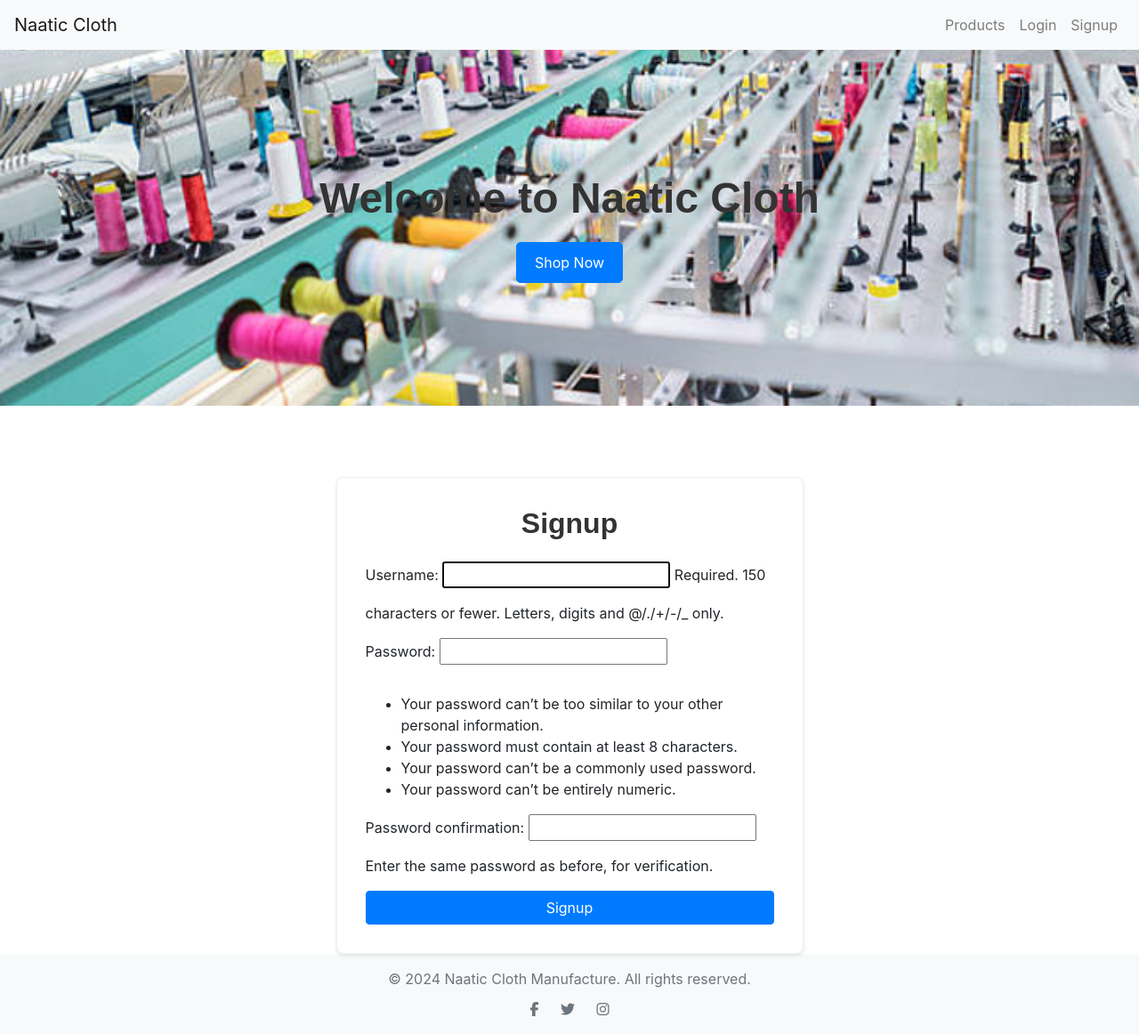
After one commit to Esubaalew/naaticApp, a Django app: page /signup/ in a window 1280 px wide. The commit adds this page. Shown: the whole page at 89% size. Run offline with Django 5.2, Linux system fonts and the light colour scheme; some libraries are stand-ins or nearby versions.

Commit message:
basicapp

```diff
--- a/naaticApp/settings.py
+++ b/naaticApp/settings.py
@@ -127,3 +127,7 @@
 # https://docs.djangoproject.com/en/5.1/ref/settings/#default-auto-field
 
 DEFAULT_AUTO_FIELD = 'django.db.models.BigAutoField'
+LOGIN_REDIRECT_URL = '/profile/'
+LOGOUT_REDIRECT_URL = '/'
+LOGIN_URL = '/login/'
+LOGOUT_URL = '/logout/'
--- a/shop/admin.py
+++ b/shop/admin.py
@@ -11,9 +11,9 @@
 
 
 class OrderAdmin(admin.ModelAdmin):
-    list_display = ['client_name', 'client_email', 'client_phone', 'quantity', 'total_price', 'ordered_at', 'status']
+    list_display = ['product', 'user', 'quantity', 'total_price', 'ordered_at', 'status']
     list_filter = ['ordered_at', 'status']
-    search_fields = ['client_name', 'client_email', 'client_phone']
+    search_fields = ['product', 'user']
     date_hierarchy = 'ordered_at'
 
 
--- a/shop/urls.py
+++ b/shop/urls.py
@@ -1,22 +1,24 @@
 from django.urls import path
 from django.conf.urls.static import static
+from django.contrib.auth import views as auth_views
 from django.conf import settings
 
 from shop import views
 
-import logging
 
-logger = logging.getLogger(__name__)
 urlpatterns = [
     path('', views.product_list, name='product_list'),
     path('order/<int:product_id>/', views.order_product, name='order_product'),
+    path('login/', auth_views.LoginView.as_view(template_name='login.html'), name='login'),
+    path('logout/', views.custom_logout_view, name='logout'),
+    path('signup/', views.SignupView.as_view(), name='signup'),
+    path('profile/', views.profile_view, name='profile'),
+    path('order_success/', views.order_success, name='order_success'),
+     path('edit-profile/', views.profile_view, name='edit_profile'),
+
 
 ]
 
 if settings.DEBUG:
     urlpatterns += static(settings.MEDIA_URL, document_root=settings.MEDIA_ROOT)
     urlpatterns += static(settings.STATIC_URL, document_root=settings.STATIC_ROOT)
-
-
-logger.debug(f"MEDIA_URL: {settings.MEDIA_URL}")
-logger.debug(f"MEDIA_ROOT: {settings.MEDIA_ROOT}")
--- a/shop/views.py
+++ b/shop/views.py
@@ -1,6 +1,12 @@
 from django.shortcuts import render, get_object_or_404, redirect
 from .models import Product, Order
-
+from django.views import View
+from django.contrib.auth.forms import UserCreationForm
+#import logingrequired
+from django.contrib.auth.decorators import login_required
+from django.contrib.auth import logout
+from django.contrib.auth.forms import UserChangeForm
+from django.contrib.auth import update_session_auth_hash
 
 def product_list(request):
     products = Product.objects.all()
@@ -12,13 +18,50 @@
     return render(request, 'product_detail.html', {'product': product})
 
 
+@login_required
 def order_product(request, product_id):
     product = get_object_or_404(Product, id=product_id)
     if request.method == 'POST':
-        # Handle the order form submission
-        quantity = int(request.POST.get('quantity', 1))
-        # Additional order processing logic
-        # Save the order or do whatever is needed
-        return redirect('product_detail', product_id=product.id)
+        quantity = int(request.POST.get('quantity'))
+        total_price = product.price * quantity
+        Order.objects.create(
+            product=product,
+            user=request.user,  # Use the logged-in user
+            quantity=quantity,
+            total_price=total_price
+        )
+        return redirect('order_success')  # Redirect to an order success page
+    return render(request, 'order.html', {'product': product})
+class SignupView(View):
+    def get(self, request):
+        form = UserCreationForm()
+        return render(request, 'signup.html', {'form': form})
 
-    return render(request, 'order_form.html', {'product': product})
+    def post(self, request):
+        form = UserCreationForm(request.POST)
+        if form.is_valid():
+            form.save()
+            return redirect('login')
+        return render(request, 'signup.html', {'form': form})
+
+
+@login_required
+def profile_view(request):
+    if request.method == 'POST':
+        form = UserChangeForm(request.POST, instance=request.user)
+        if form.is_valid():
+            form.save()
+            update_session_auth_hash(request, form.user)
+            return redirect('profile')
+    else:
+        form = UserChangeForm(instance=request.user)
+
+    return render(request, 'profile.html', {'form': form})
+
+def custom_logout_view(request):
+    logout(request)
+    return render(request, 'logged_out.html')
+
+
+def order_success(request):
+    return render(request, 'order_success.html')
--- a/templates/base.html
+++ b/templates/base.html
@@ -7,6 +7,7 @@
     <title>{% block title %}Naatic Cloth Manufacture{% endblock %}</title>
     <!-- Bootstrap CSS -->
     <link href="https://stackpath.bootstrapcdn.com/bootstrap/4.5.2/css/bootstrap.min.css" rel="stylesheet">
+    <link rel="shortcut icon" type="image/png" href="{% static 'favicon.ico' %}"/>
     <!-- Custom Styles -->
     <link href="{% static 'css/styles.css' %}" rel="stylesheet">
     <!-- Font Awesome -->
@@ -24,9 +25,21 @@
                 <li class="nav-item">
                     <a class="nav-link" href="{% url 'product_list' %}">Products</a>
                 </li>
-                <li class="nav-item">
-                    <a class="nav-link" href="#">Contact</a>
-                </li>
+                {% if user.is_authenticated %}
+                    <li class="nav-item">
+                        <a class="nav-link" href="{% url 'profile' %}">Profile</a>
+                    </li>
+                    <li class="nav-item">
+                        <a class="nav-link" href="{% url 'logout' %}">Logout</a>
+                    </li>
+                {% else %}
+                    <li class="nav-item">
+                        <a class="nav-link" href="{% url 'login' %}">Login</a>
+                    </li>
+                    <li class="nav-item">
+                        <a class="nav-link" href="{% url 'signup' %}">Signup</a>
+                    </li>
+                {% endif %}
             </ul>
         </div>
     </nav>
--- /dev/null
+++ b/templates/signup.html
@@ -0,0 +1,50 @@
+{% extends 'base.html' %}
+
+{% block title %}Signup{% endblock %}
+
+{% block content %}
+<style>
+    .signup-container {
+        margin-top: 5rem;
+    }
+    .signup-card {
+        padding: 2rem;
+        border: 1px solid #f0f0f0;
+        border-radius: 8px;
+        box-shadow: 0 2px 4px rgba(0, 0, 0, 0.1);
+        background-color: #fff;
+    }
+    .signup-card h2 {
+        margin-bottom: 1.5rem;
+        font-family: 'Arial', sans-serif;
+        font-weight: bold;
+        color: #333;
+    }
+    .signup-card .btn-primary {
+        background-color: #007bff;
+        border-color: #007bff;
+    }
+    .signup-card .btn-primary:hover {
+        background-color: #0056b3;
+        border-color: #004085;
+    }
+    .signup-card input {
+        margin-bottom: 1rem;
+    }
+</style>
+
+<div class="container signup-container">
+    <div class="row justify-content-center">
+        <div class="col-md-6">
+            <div class="signup-card">
+                <h2 class="text-center">Signup</h2>
+                <form method="post">
+                    {% csrf_token %}
+                    {{ form.as_p }}
+                    <button type="submit" class="btn btn-primary btn-block">Signup</button>
+                </form>
+            </div>
+        </div>
+    </div>
+</div>
+{% endblock %}
```
Also changed, not shown: shop/models.py (+12 -4 lines), templates/logged_out.html (added, +10 -0 lines), templates/login.html (added, +46 -0 lines), templates/order.html (added, +16 -0 lines), templates/order_success.html (added, +9 -0 lines), templates/profile.html (added, +37 -0 lines), shop/migrations/0002_customer.py (added), shop/migrations/0003_remove_order_client_email_remove_order_client_name_and_more.py (added), static/favicon.ico (added).
